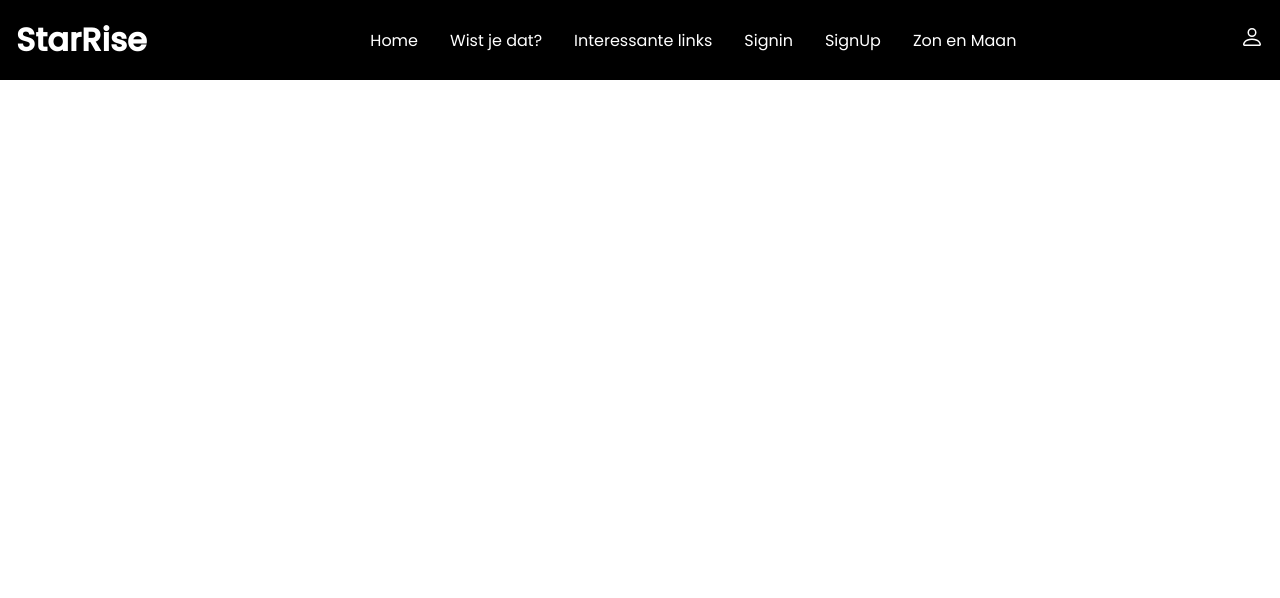
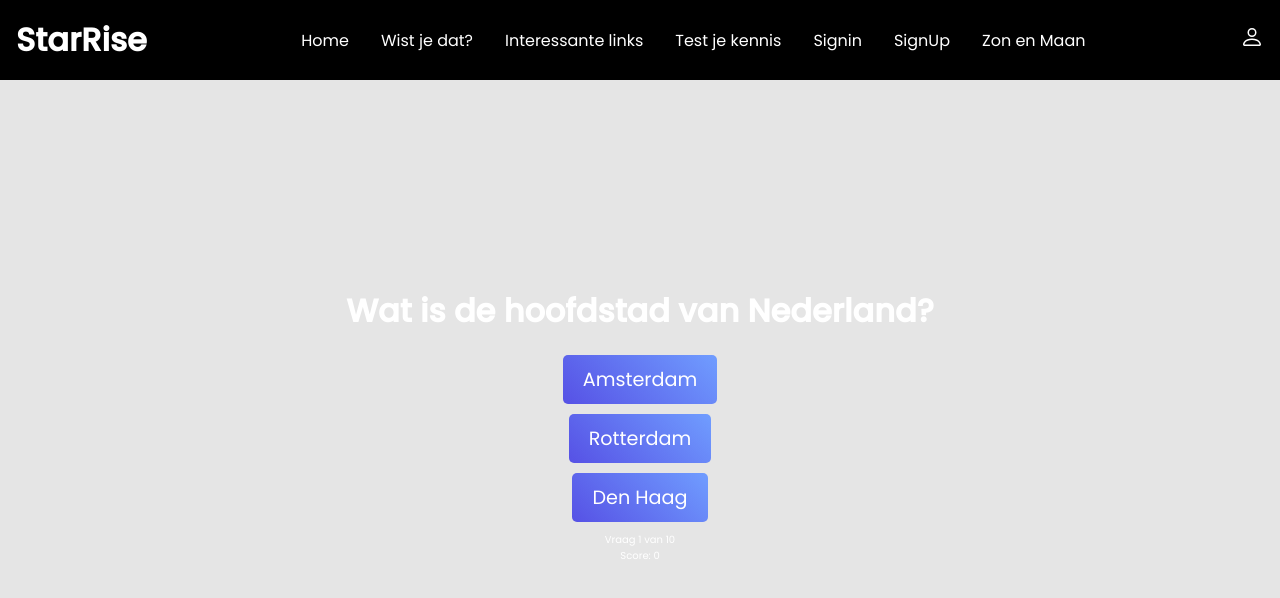
Before and after one commit to buffelmania/starrise-novi-frontend, a React (Create React App) app: page /Quiz in a window 1280 px wide. Shown: the top 598 px of the page. Built offline with nearby package versions, Linux system fonts and the light colour scheme; no server answers.

Commit message:
Quiz toegevoegd. Moet nog aangepast worden qua vragen

```diff
--- a/src/App.js
+++ b/src/App.js
@@ -11,7 +11,7 @@ import ZonEnMaan from "./Pages/ZonEnMaan";
 import Account from "./Pages/Account";
 import {AuthContextProvider} from "./context/AuthContext";
 import ProtectedRoute from "./components/ProtectedRoute";
-
+import Quiz from "./components/Quiz/Quiz";
 
 
 
@@ -28,6 +28,7 @@ function App() {
             <Route path="/" element={<Home />} />
             <Route path="/Wist" element={<Wist />}/>
             <Route path="/Links" element={<Links />} />
+              <Route path="/Quiz" element={<Quiz />} />
             <Route path="/Signin" element={<Signin />} />
               <Route path="/SignUp" element={<SignUp />} />
               <Route path="/ZonEnMaan" element={<ProtectedRoute><ZonEnMaan /></ProtectedRoute>} />
--- a/src/components/Navbar/Navbar.js
+++ b/src/components/Navbar/Navbar.js
@@ -26,6 +26,7 @@ function Navbar(){
                 <Link className="nav-link" to="/">   <li> Home</li></Link>
                 <Link className="nav-link" to="/Wist"><li> Wist je dat?</li></Link>
                 <Link className="nav-link" to="/Links"><li> Interessante links</li></Link>
+                <Link className="nav-link" to="/Quiz"><li> Test je kennis</li></Link>
                 <Link className="nav-link" to="/Signin"><li>Signin</li></Link>
                 <Link className="nav-link" to="/SignUp"><li>SignUp</li></Link>
                 <Link className="nav-link" to="/ZonEnMaan"><li>Zon en Maan</li></Link>
--- /dev/null
+++ b/src/components/Quiz/CSS/QuizStyles.css
@@ -0,0 +1,71 @@
+.Quiz {
+    width: 100%;
+    height: 100vh;
+    color: #fff;
+    position: relative;
+    padding-top: 60px;
+}
+
+.overlay {
+    background-color: rgba(0,0,0,0.1) ;
+    background-size: cover;
+    background-position: center;
+    height: 100vh;
+    margin: 0;
+}
+
+
+
+.Quiz .content {
+    position: absolute;
+    top: 0;
+    height: 100%;
+    display: flex;
+    justify-content: center;
+    flex-direction: column;
+    text-align: center;
+    width: 100%;
+    margin: auto;
+    padding: 1rem;
+}
+
+.img {
+    width: 100%;
+    height: 100%;
+    object-fit: cover;
+    z-index: -1;
+}
+
+.quiz-container {
+    display: flex;
+    flex-direction: column;
+    align-items: center;
+    margin-top: 50px;
+}
+
+.antwoorden-container {
+    display: flex;
+    flex-direction: column;
+    align-items: center;
+    margin-top: 20px;
+}
+
+.antwoorden-container button {
+    margin-bottom: 10px;
+    padding: 10px 20px;
+    font-size: 1.2rem;
+    background-color: #e8e8e8;
+    border: none;
+    border-radius: 5px;
+    cursor: pointer;
+}
+
+.antwoorden-container button:hover {
+    background-color: #d3d3d3;
+}
+
+.resultaat-container {
+    margin-top: 20px;
+    text-align: center;
+    font-size: 1.2rem;
+}
--- a/src/components/Quiz/Quiz.js
+++ b/src/components/Quiz/Quiz.js
@@ -0,0 +1,108 @@
+import React, { useState } from "react";
+import "./CSS/QuizStyles.css";
+
+
+const vragen = [
+    {
+        vraag: "Wat is de hoofdstad van Nederland?",
+        antwoorden: ["Amsterdam", "Rotterdam", "Den Haag"],
+        juisteAntwoord: "Amsterdam"
+    },
+    {
+        vraag: "Hoeveel benen heeft een spin?",
+        antwoorden: ["4", "6", "8"],
+        juisteAntwoord: "8"
+    },
+    {
+        vraag: "Wie heeft de uitvinding van de telefoon gepatenteerd?",
+        antwoorden: ["Alexander Graham Bell", "Thomas Edison", "Nikola Tesla"],
+        juisteAntwoord: "Alexander Graham Bell"
+    },
+    {
+        vraag: "Welke planeet is het dichtst bij de zon?",
+        antwoorden: ["Mercurius", "Venus", "Aarde"],
+        juisteAntwoord: "Mercurius"
+    },
+    {
+        vraag: "Welke kunstenaar sneed zijn eigen oor af?",
+        antwoorden: ["Vincent van Gogh", "Pablo Picasso", "Leonardo da Vinci"],
+        juisteAntwoord: "Vincent van Gogh"
+    },
+    {
+        vraag: "Wat is de grootste oceaan op aarde?",
+        antwoorden: ["Atlantische Oceaan", "Indische Oceaan", "Stille Oceaan"],
+        juisteAntwoord: "Stille Oceaan"
+    },
+    {
+        vraag: "Wie is de hoofdpersoon in het boek 'De Da Vinci Code'?",
+        antwoorden: ["Robert Langdon", "Dan Brown", "Sophie Neveu"],
+        juisteAntwoord: "Robert Langdon"
+    },
+    {
+        vraag: "Welke kleur krijg je als je blauw en geel mengt?",
+        antwoorden: ["Groen", "Paars", "Oranje"],
+        juisteAntwoord: "Groen"
+    },
+    {
+        vraag: "Hoeveel melktanden heeft een kind?",
+        antwoorden: ["12", "20", "32"],
+        juisteAntwoord: "20"
+    },
+    {
+        vraag: "Wie schilderde de 'Mona Lisa'?",
+        antwoorden: ["Leonardo da Vinci", "Vincent van Gogh", "Pablo Picasso"],
+        juisteAntwoord: "Leonardo da Vinci"
+    }
+];
+
+function Quiz() {
+    const [huidigeVraag, setHuidigeVraag] = useState(0);
+    const [score, setScore] = useState(0);
+
+    function controleerAntwoord(antwoord) {
+        if (antwoord === vragen[huidigeVraag].juisteAntwoord) {
+            setScore(score + 1);
+        }
+        setHuidigeVraag(huidigeVraag + 1);
+    }
+
+    function isQuizAfgelopen() {
+        return huidigeVraag >= vragen.length;
+    }
+
+    return (
+
+        <div className='Quiz'>
+            <div className="overlay">
+                <div className="content">
+        <div className="quiz-container">
+            {isQuizAfgelopen() ? (
+                <div className="resultaat-container">
+                    <p>
+                        <h2>Je hebt {score} van de {vragen.length} vragen goed beantwoord!</h2>
+                    </p>
+                </div>
+            ) : (
+                <>
+                    <h2>{vragen[huidigeVraag].vraag}</h2>
+                    <div className="antwoorden-container">
+                        {vragen[huidigeVraag].antwoorden.map((antwoord, index) => (
+                            <button key={index} onClick={() => controleerAntwoord(antwoord)}>
+                                {antwoord}
+                            </button>
+                        ))}
+                    </div>
+                    <p>
+                        Vraag {huidigeVraag + 1} van {vragen.length}
+                    </p>
+                    <p>Score: {score}</p>
+                </>
+            )}
+        </div>
+                </div>
+            </div>
+        </div>
+    );
+}
+
+export default Quiz;
```
